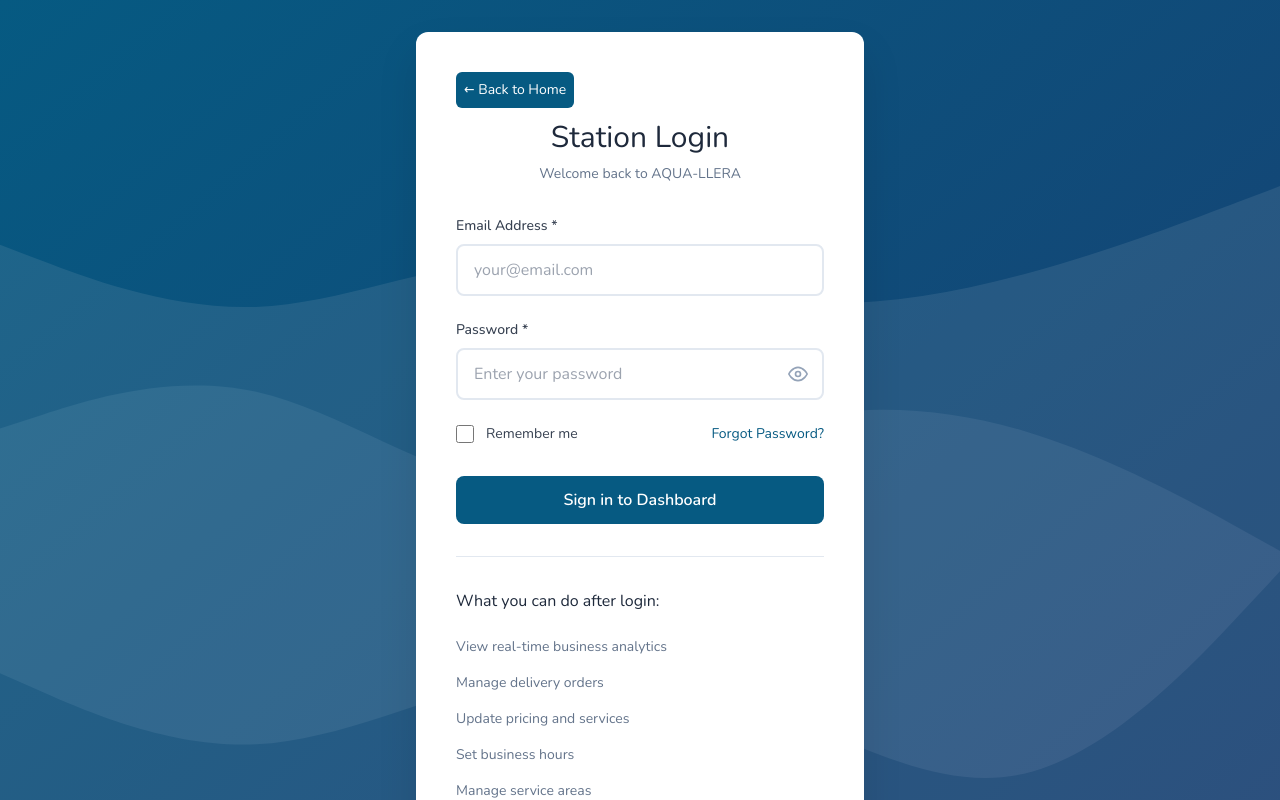
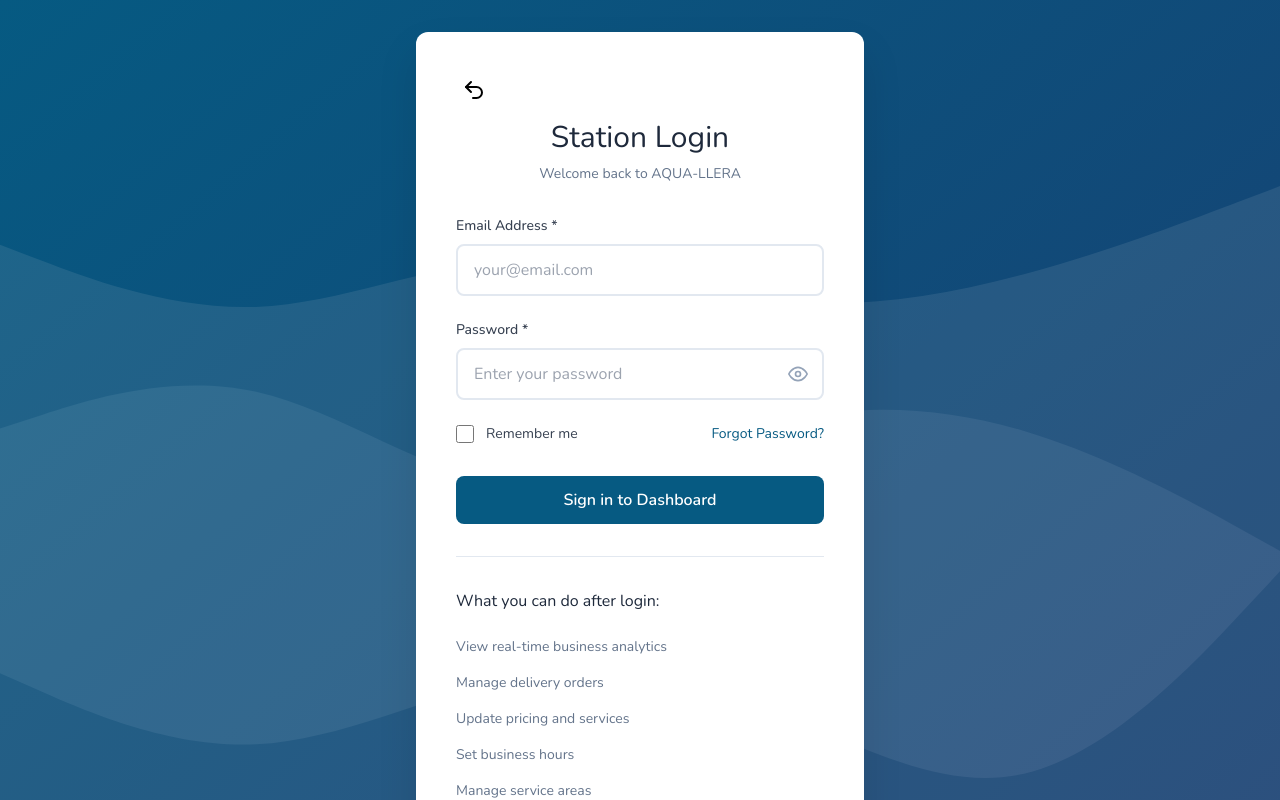
Before and after one commit to sojiyou/aquallera_web, a React (Create React App) app: page /login in a window 1280 px wide. Shown: the top 800 px of the page. Built offline with nearby package versions, Linux system fonts and the light colour scheme; no server answers.

Commit message:
Replace '← Back to Home' text button with back.svg icon button on login/signup

```diff
--- a/src/components/Auth/Login.js
+++ b/src/components/Auth/Login.js
@@ -322,10 +322,11 @@ const Login = () => {
         {/* BACK TO HOME BUTTON */}
         <button
           type="button"
-          className="bg-primary text-white p-2 rounded-md border-none text-base text-sm cursor-pointer mb-3 text-left hover:bg-dark cursor:pointer"
+          className="p-1.5 rounded-lg hover:bg-slate-100 transition-colors mb-3"
           onClick={() => navigate('/')}
+          title="Back to Home"
         >
-          ← Back to Home
+          <img src="/back.svg" alt="Back to Home" className="w-5 h-5 sm:w-6 sm:h-6 select-none" draggable={false} />
         </button>
         <div className="text-center mb-8">
           <h2 className="text-slate-800 text-3xl mb-2">Station Login</h2>
--- a/src/components/Auth/Signup.js
+++ b/src/components/Auth/Signup.js
@@ -756,10 +756,11 @@ const Signup = () => {
         {/* BACK TO HOME BUTTON */}
         <button
           type="button"
-          className="bg-primary text-white p-2 rounded-md border-none text-base text-sm cursor-pointer mb-3 text-left hover:bg-dark cursor:pointer"
+          className="p-1.5 rounded-lg hover:bg-slate-100 transition-colors mb-3"
           onClick={() => navigate('/')}
+          title="Back to Home"
         >
-          ← Back to Home
+          <img src="/back.svg" alt="Back to Home" className="w-5 h-5 sm:w-6 sm:h-6 select-none" draggable={false} />
         </button>
         <div className="text-center mb-8">
           <h2 className="text-slate-800 text-3xl mb-2">Register Your Water Station</h2>
```
Also changed, not shown: public/back.svg (added).
